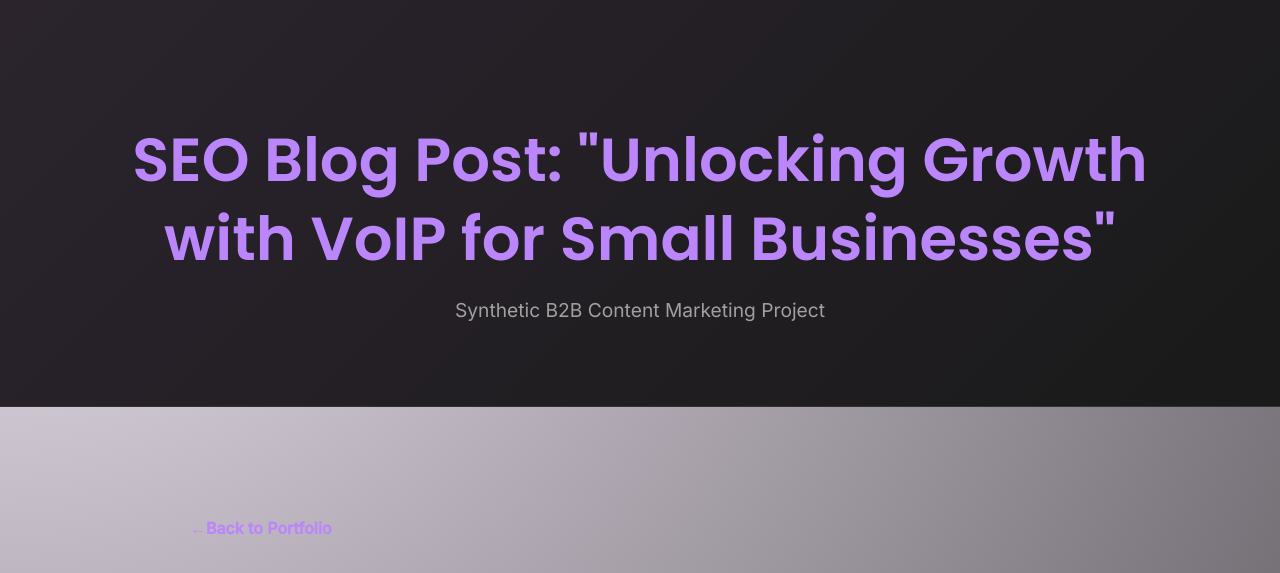
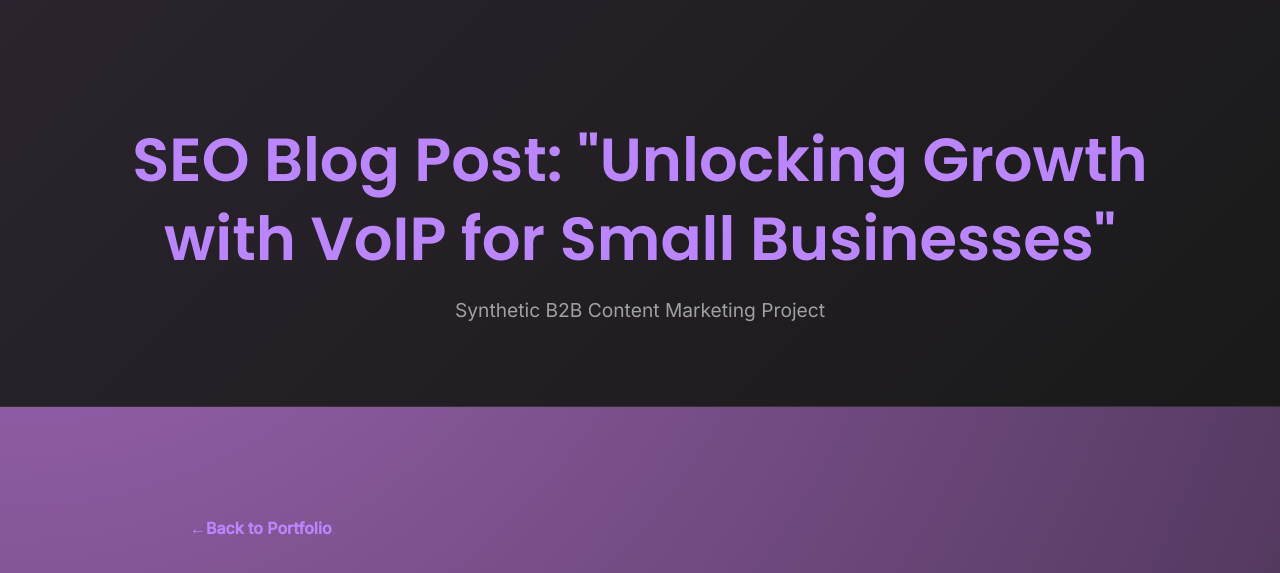
Before and after one commit to sruntz/sruntz.github.io, a plain HTML site: page seo-blog.html in a window 1280 px wide. Shown: the top 573 px of the page. Drawn offline with Linux system fonts and the light colour scheme.

Commit message:
v12.2
fix opacity of background radial

```diff
--- a/style.css
+++ b/style.css
@@ -35,7 +35,7 @@ body {
     font-family: var(--body-font);
     line-height: 1.7;
     color: var(--text-color);
-    background: radial-gradient(circle at top left, rgba(155, 89, 182, 0.15), var(--background-color) 70%); /* Faint purple circle fades out */
+    background: radial-gradient(circle at top left, rgba(155, 89, 182, 0.9), var(--background-color) 70%);
     overflow-x: hidden;
     min-height: 100vh;
 }
```
